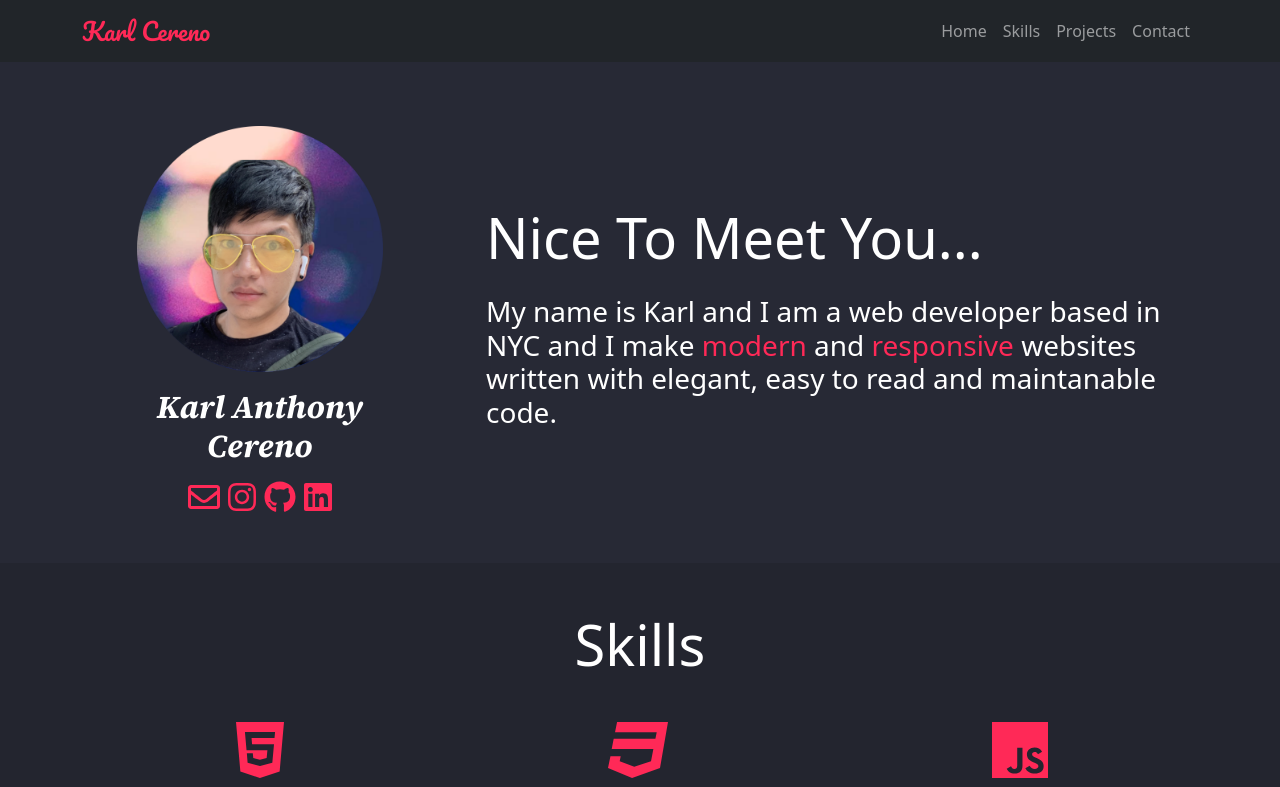
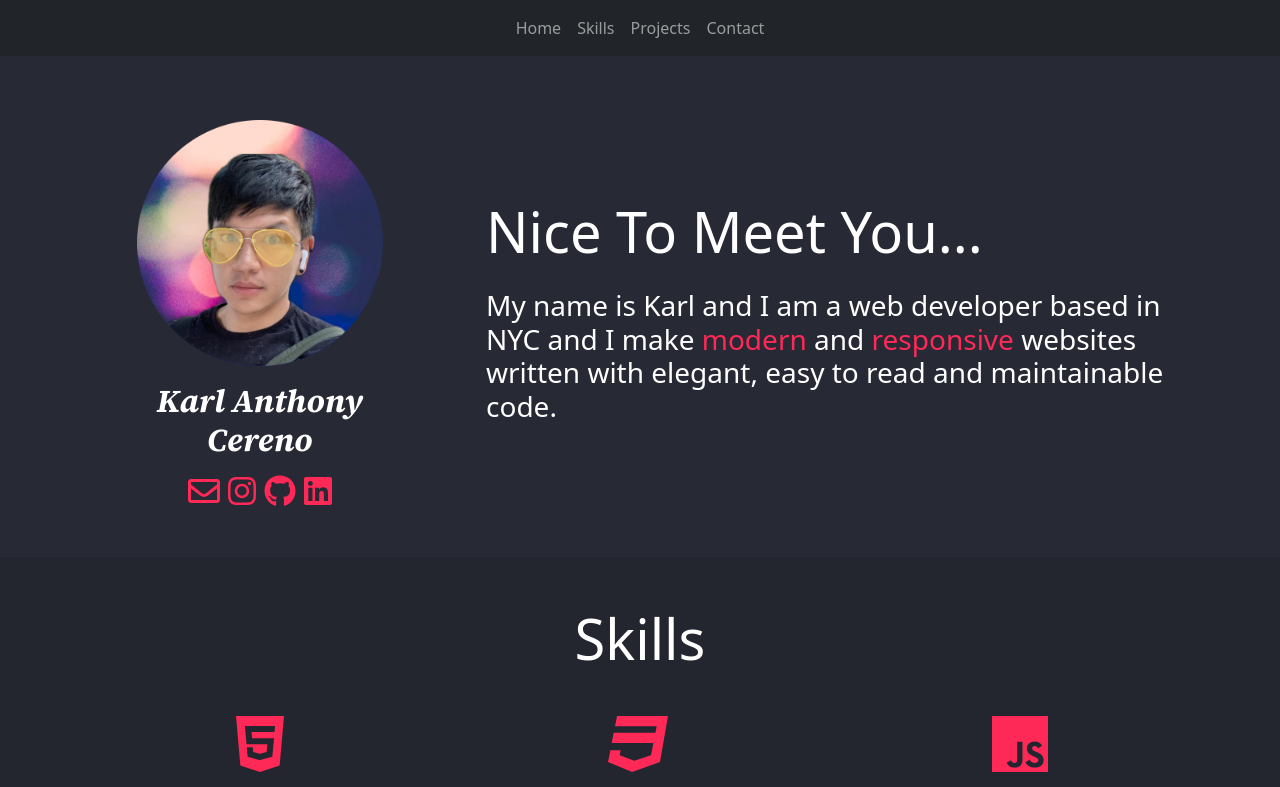
Before and after one commit to kcereno/portfolio-site, a React (Create React App) app: page / in a window 1280 px wide. Shown: the top 787 px of the page. Built offline with nearby package versions, Linux system fonts and the light colour scheme.

Commit message:
Remove NavBrand and center NavLinks

```diff
--- a/src/Sections/HomeSection/HomeSection.tsx
+++ b/src/Sections/HomeSection/HomeSection.tsx
@@ -76,7 +76,7 @@ export default function HomeSection() {
                   My name is Karl and I am a web developer based in NYC and I
                   make <span style={{ color: "#ff2957" }}>modern</span> and
                   <span style={{ color: "#ff2957" }}> responsive</span> websites written
-                  with elegant, easy to read and maintanable code.
+                  with elegant, easy to read and maintainable code.
                 </h3>
               </div>
             </Container>
--- a/src/Sections/NavigationBar/NavigationBar.tsx
+++ b/src/Sections/NavigationBar/NavigationBar.tsx
@@ -7,15 +7,13 @@ export default function NavigationBar() {
     <React.Fragment>
       <Navbar collapseOnSelect expand="lg" bg="dark" variant="dark">
         <Container>
-          <Navbar.Brand href="#home" className={styles.logo}>
-            <span className={styles.logo}>Karl Cereno</span>
-          </Navbar.Brand>
+
           <Navbar.Toggle aria-controls="responsive-navbar-nav" />
           <Navbar.Collapse
             id="responsive-navbar-nav"
             className="justify-content-end"
           >
-            <Nav>
+            <Nav className="m-auto">
               <Nav.Link href="#home">Home</Nav.Link>
               <Nav.Link href="#skills">Skills</Nav.Link>
               <Nav.Link href="#projects">Projects</Nav.Link>
```
